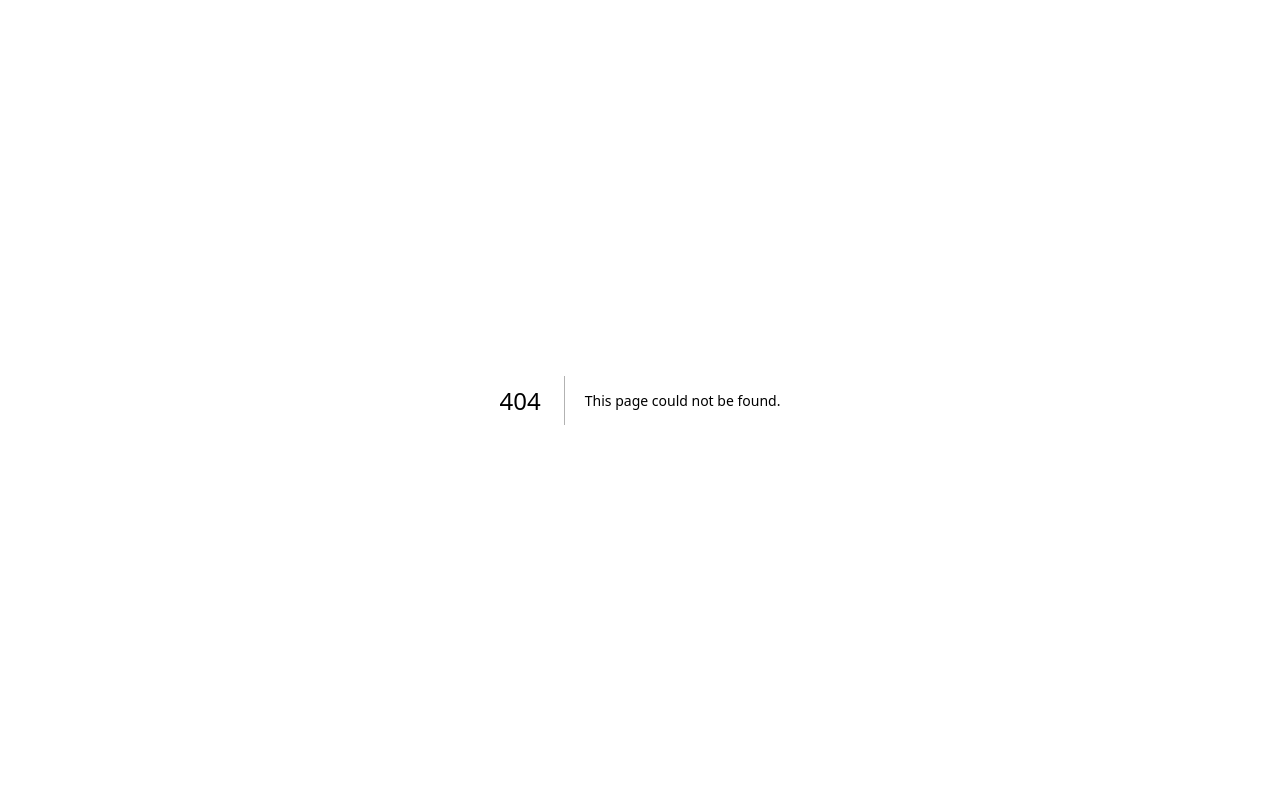
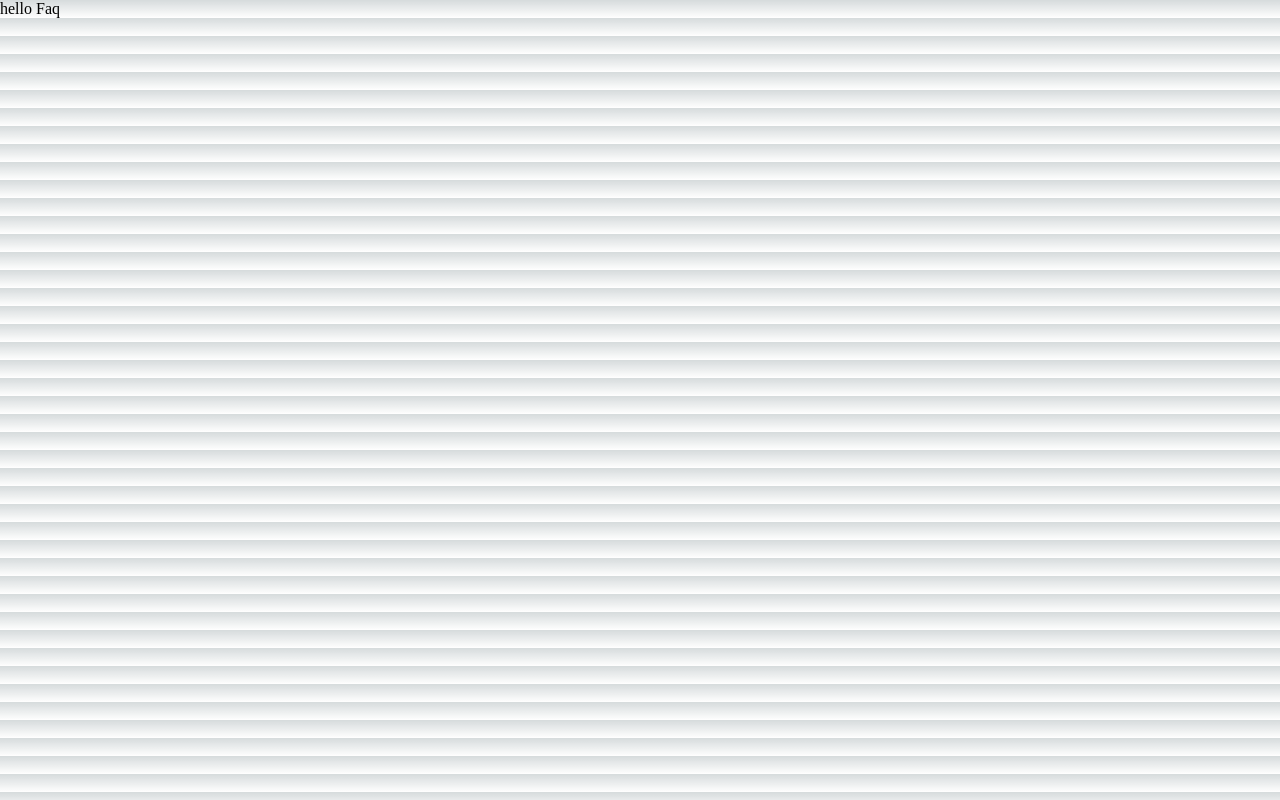
Before and after one commit to huiruo/nextjs-h5-template, a Next.js app: page /faq in a window 1280 px wide. Before the commit this address had no page. Built offline with nearby package versions, Linux system fonts and the light colour scheme.

Commit message:
feat: faq

```diff
--- /dev/null
+++ b/src/pages/faq.tsx
@@ -0,0 +1,17 @@
+export default function Faq(props: any) {
+  return (
+    <div>
+      hello Faq
+    </div>
+  );
+}
+
+export async function getStaticProps() {
+  /*
+    // Fetch data from external API at build time
+    const res = await fetch('https://.../data')
+    const data = await res.json()
+  */
+  // Will be passed to the page component as props
+  return { props: { data: { test: 123 } } }
+}
```
